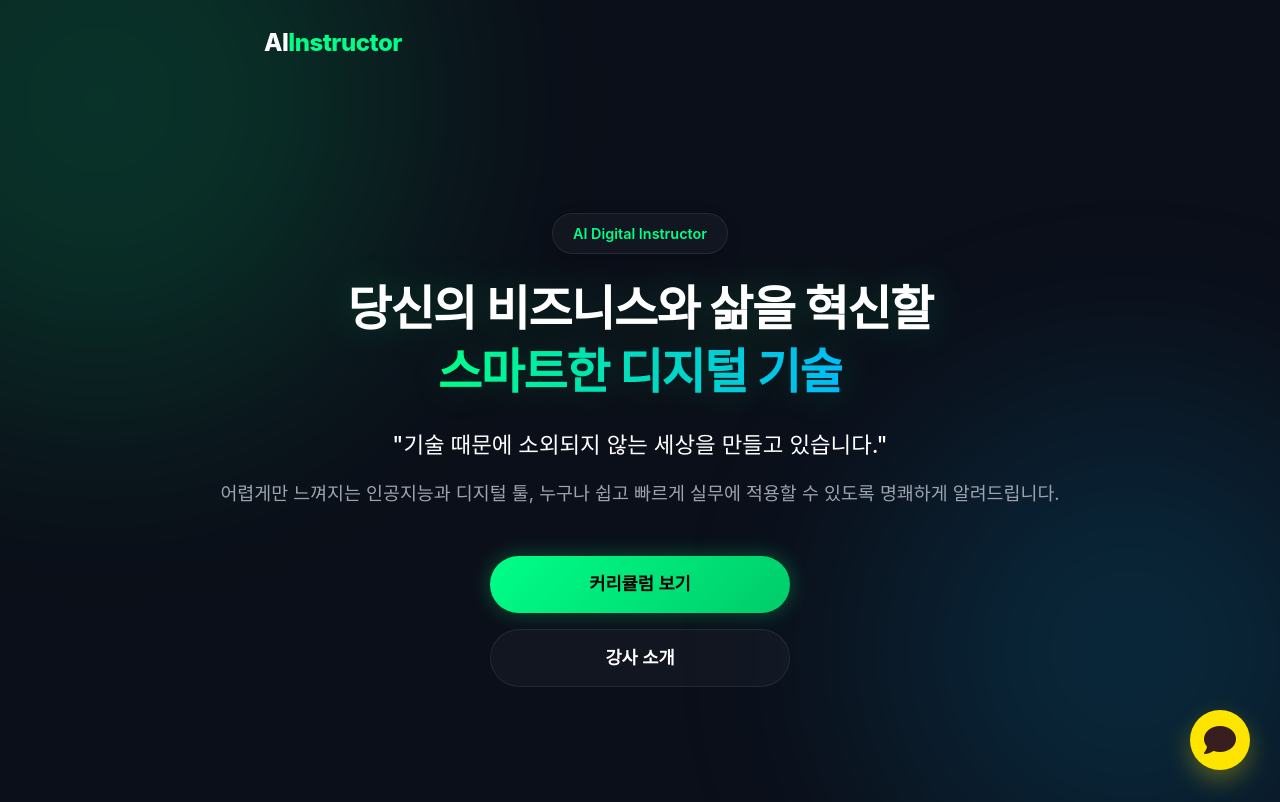
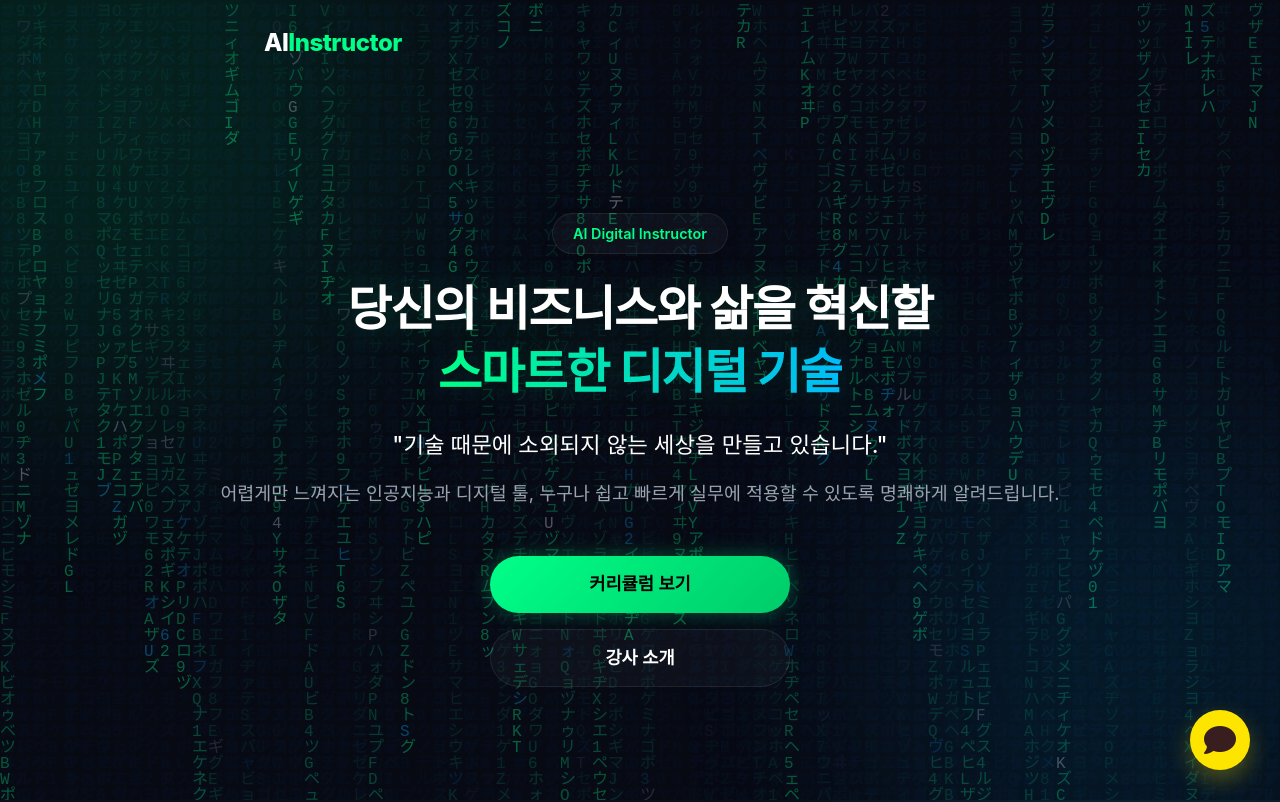
Before and after one commit to osondoson2-hub/profile_landingpage, a website: page index.html in a window 1280 px wide. Shown: the top 802 px of the page. Drawn offline with Linux system fonts and the light colour scheme; a web font is replaced by a local one.

Commit message:
Add Matrix digital rain effect to hero section

```diff
--- a/index.html
+++ b/index.html
@@ -29,6 +29,7 @@
 
     <!-- Hero Section -->
     <section id="home" class="hero">
+        <canvas id="matrix-canvas"></canvas>
         <div class="hero-content fade-in-up">
             <div class="badge">AI Digital Instructor</div>
             <h1>당신의 비즈니스와 삶을 혁신할<br><span>스마트한 디지털 기술</span></h1>
--- a/script.js
+++ b/script.js
@@ -43,3 +43,66 @@ document.querySelectorAll('a[href^="#"]').forEach(anchor => {
         }
     });
 });
+
+// Matrix Digital Rain Effect
+const canvas = document.getElementById('matrix-canvas');
+if (canvas) {
+    const ctx = canvas.getContext('2d');
+
+    // Resize canvas to fit hero section
+    const resizeCanvas = () => {
+        canvas.width = canvas.parentElement.offsetWidth;
+        canvas.height = canvas.parentElement.offsetHeight;
+    };
+    resizeCanvas();
+    window.addEventListener('resize', resizeCanvas);
+
+    const katakana = 'アァカサタナハマヤャラワガザダバパイィキシチニヒミリヰギジヂビピウゥクスツヌフムユュルグズブヅプエェケセテネヘメレゲゼデベペオォコソトノホモヨョロゴゾドボポヴッン';
+    const latin = 'ABCDEFGHIJKLMNOPQRSTUVWXYZ';
+    const nums = '0123456789';
+    const alphabet = katakana + latin + nums;
+
+    const fontSize = 16;
+    let columns = canvas.width / fontSize;
+    let rainDrops = [];
+
+    const initRain = () => {
+        columns = canvas.width / fontSize;
+        rainDrops = [];
+        for( let x = 0; x < columns; x++ ) {
+            rainDrops[x] = 1;
+        }
+    };
+    initRain();
+    window.addEventListener('resize', initRain);
+
+    const draw = () => {
+        ctx.fillStyle = 'rgba(11, 15, 25, 0.05)'; // Fade effect
+        ctx.fillRect(0, 0, canvas.width, canvas.height);
+
+        ctx.fillStyle = '#00ff88'; // Neon green text
+        ctx.font = fontSize + 'px monospace';
+
+        for(let i = 0; i < rainDrops.length; i++) {
+            const text = alphabet.charAt(Math.floor(Math.random() * alphabet.length));
+
+            // Randomize brightness for some characters to add depth
+            if(Math.random() > 0.98) {
+                ctx.fillStyle = '#ffffff';
+            } else if(Math.random() > 0.95) {
+                ctx.fillStyle = '#00b8ff'; // secondary neon
+            } else {
+                ctx.fillStyle = '#00ff88';
+            }
+
+            ctx.fillText(text, i * fontSize, rainDrops[i] * fontSize);
+
+            if(rainDrops[i] * fontSize > canvas.height && Math.random() > 0.975) {
+                rainDrops[i] = 0;
+            }
+            rainDrops[i]++;
+        }
+    };
+
+    setInterval(draw, 30);
+}
--- a/styles.css
+++ b/styles.css
@@ -188,6 +188,17 @@ nav ul {
     text-align: center;
     padding-top: 100px;
     overflow: hidden;
+}
+
+#matrix-canvas {
+    position: absolute;
+    top: 0;
+    left: 0;
+    width: 100%;
+    height: 100%;
+    z-index: 1;
+    opacity: 0.35;
+    pointer-events: none;
 }
 
 .hero-content {
```
